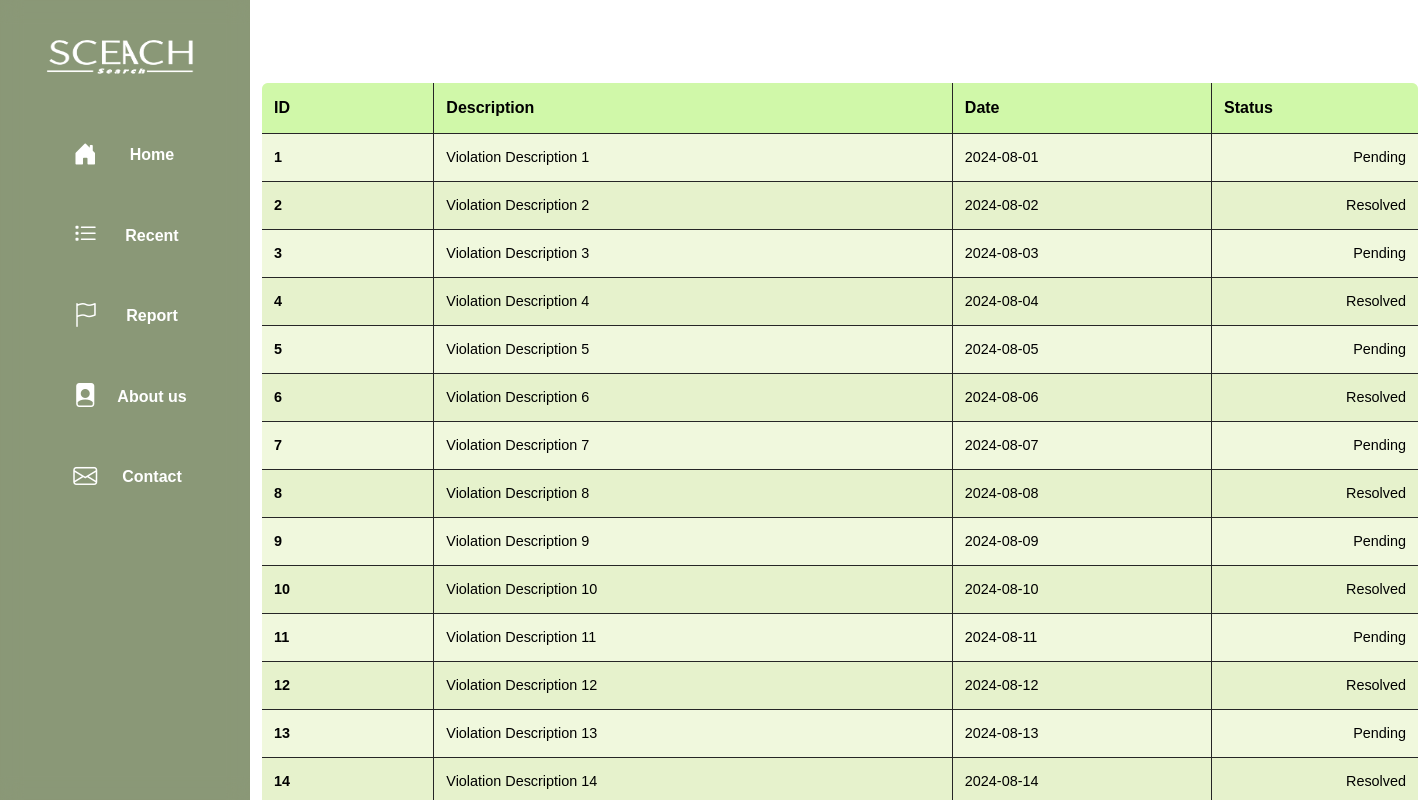
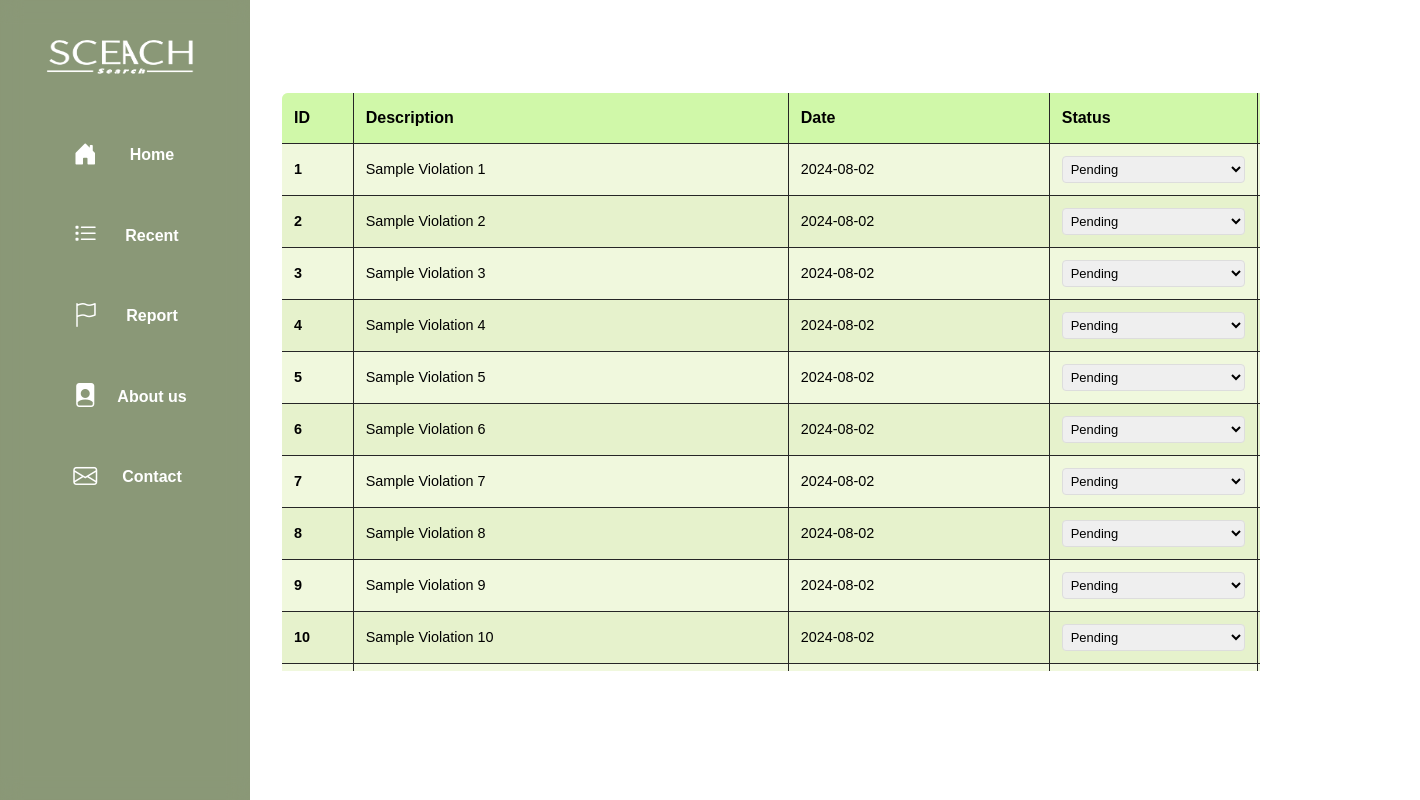
Before and after one commit to lego987/Sceach, a Next.js app: page /recentviolations in a window 1280 px wide. Shown: the top 800 px of the page, 1420 px wide, since content can reach past the window. Built offline with nearby package versions, Linux system fonts and the light colour scheme.

Commit message:
confirm search button

```diff
--- a/src/app/recentviolations/page.module.css
+++ b/src/app/recentviolations/page.module.css
@@ -2,17 +2,22 @@
 
 .container {
     padding: 20px;
-    max-width: 1200px;
+    max-width: 1500px;
     margin: auto;
+  }
+
+  .tableContainer {
+    overflow-x: auto; /* Add horizontal scrollbar if needed */
+    max-height: 600px; /* Set a max height for the table container */
+    overflow-y: auto; /* Add vertical scrollbar if needed */
   }
 
   .table {
     width: 100%;
-    max-width: 1200px; /* Set a maximum width for the table */
+    max-width: 1300px; /* Set a maximum width for the table */
     border-collapse: collapse; /* Collapse borders into a single line */
-    margin-top: 10px;
-    margin-left: 200px;
-    margin-right: 40px;
+    margin-top: 20px;
+    margin-left: 260px;
     font-family: Arial, sans-serif;
     border: 2px solid rgb(0, 0, 0); /* Border around the table */
     border-radius: 8px; /* Rounded corners */
@@ -33,6 +38,9 @@
     background-color: #d0f8a9; /* Lighter green background color for header */
     font-weight: bold; /* Make header text bold */
     color: #000000; /* Text color changed to black */
+    position: sticky; /* Make header sticky */
+    top: 0; /* Stick to the top of the container */
+    z-index: 1; /* Ensure header is above other content */
   }
 
   .table tr:nth-child(even) {
@@ -68,12 +76,12 @@
   /* Set specific column widths */
   .table th:nth-child(1),
   .table td:nth-child(1) {
-    width: 100px; /* Fixed width for ID column */
+    width: 40px; /* Fixed width for ID column */
   }
 
   .table th:nth-child(2),
   .table td:nth-child(2) {
-    width: 300px; /* Fixed width for Description column */
+    width: 250px; /* Fixed width for Description column */
   }
 
   .table th:nth-child(3),
@@ -86,9 +94,9 @@
     width: 120px; /* Fixed width for Status column */
   }
 
-  .table-container {
-    max-height: 600px; /* Limit height */
-    overflow-y: auto; /* Add vertical scrollbar if needed */
+  .table th:nth-child(5),
+  .table td:nth-child(5) {
+    width: 150px; /* Fixed width for View Evidence column */
   }
 
   /* Style for the status cell to ensure dropdown fits */
--- a/src/app/recentviolations/page.tsx
+++ b/src/app/recentviolations/page.tsx
@@ -1,7 +1,7 @@
 'use client';
 
-import { useState, useEffect, ChangeEvent } from 'react';
-import styles from './page.module.css'; // Ensure this file contains necessary styles
+import { useState, useEffect } from 'react';
+import styles from './page.module.css';
 
 type TableColumn = {
   id: number;
@@ -12,47 +12,31 @@ type TableColumn = {
 
 const RecentViolationsPage = () => {
   const [data, setData] = useState<TableColumn[]>([]);
-  const [editingStatus, setEditingStatus] = useState<number | null>(null);
-  const [statusValue, setStatusValue] = useState<string | null>(null);
 
   useEffect(() => {
     // Simulate fetching data
     const fetchData = () => {
-      return Array.from({ length: 40 }, (_, index) => ({
+      const rows: TableColumn[] = Array.from({ length: 40 }, (_, index) => ({
         id: index + 1,
-        description: `Violation Description ${index + 1}`,
-        date: `2024-08-${String(index + 1).padStart(2, '0')}`,
-        status: index % 2 === 0 ? 'Pending' : 'Resolved'
+        description: `Sample Violation ${index + 1}`,
+        date: '2024-08-02',
+        status: 'Pending',
       }));
+      setData(rows);
     };
-
-    // Populate data
-    const generatedData = fetchData();
-    setData(generatedData);
+    fetchData();
   }, []);
 
-  const handleStatusClick = (id: number, currentStatus: string) => {
-    setEditingStatus(id);
-    setStatusValue(currentStatus);
-  };
-
-  const handleStatusChange = (e: ChangeEvent<HTMLSelectElement>, id: number) => {
-    const newStatus = e.target.value;
-    setData(prevData =>
-      prevData.map(row =>
-        row.id === id ? { ...row, status: newStatus } : row
-      )
-    );
-    setEditingStatus(null);
-  };
-
-  const handleDropdownBlur = () => {
-    setEditingStatus(null);
+  const handleStatusChange = (index: number, newStatus: string) => {
+    const updatedData = [...data];
+    updatedData[index].status = newStatus;
+    setData(updatedData);
   };
 
   return (
     <div className={styles.container}>
       <h1>Recent Violations</h1>
+      <div className={styles.tableContainer}>
         <table className={styles.table}>
           <thead>
             <tr>
@@ -60,43 +44,31 @@ const RecentViolationsPage = () => {
               <th>Description</th>
               <th>Date</th>
               <th>Status</th>
+              <th>View Evidence</th>
             </tr>
           </thead>
           <tbody>
-          {data.length > 0 ? (
-            data.map(row => (
+            {data.map((row, index) => (
               <tr key={row.id}>
                 <td>{row.id}</td>
                 <td>{row.description}</td>
                 <td>{row.date}</td>
-                <td
-                  onClick={() => handleStatusClick(row.id, row.status)}
-                  className={styles.statusCell}
-                >
-                  {editingStatus === row.id ? (
+                <td className={styles.statusCell}>
                   <select
-                      value={statusValue || row.status}
-                      onChange={(e) => handleStatusChange(e, row.id)}
-                      onBlur={handleDropdownBlur}
-                      autoFocus
+                    value={row.status}
+                    onChange={(e) => handleStatusChange(index, e.target.value)}
                     className={styles.statusDropdown}
                   >
                     <option value="Pending">Pending</option>
                     <option value="Resolved">Resolved</option>
                   </select>
-                  ) : (
-                    row.status
-                  )}
                 </td>
+                <td><a href="#">click to view</a></td>
               </tr>
-            ))
-          ) : (
-            <tr>
-              <td colSpan={4}>No data available</td>
-            </tr>
-          )}
+            ))}
           </tbody>
         </table>
+      </div>
     </div>
   );
 };
```
Also changed, not shown: src/components/Map.css (+61 -0 lines), src/components/Map.tsx (+21 -0 lines). Lines whose indentation alone changed are shown as unchanged.
